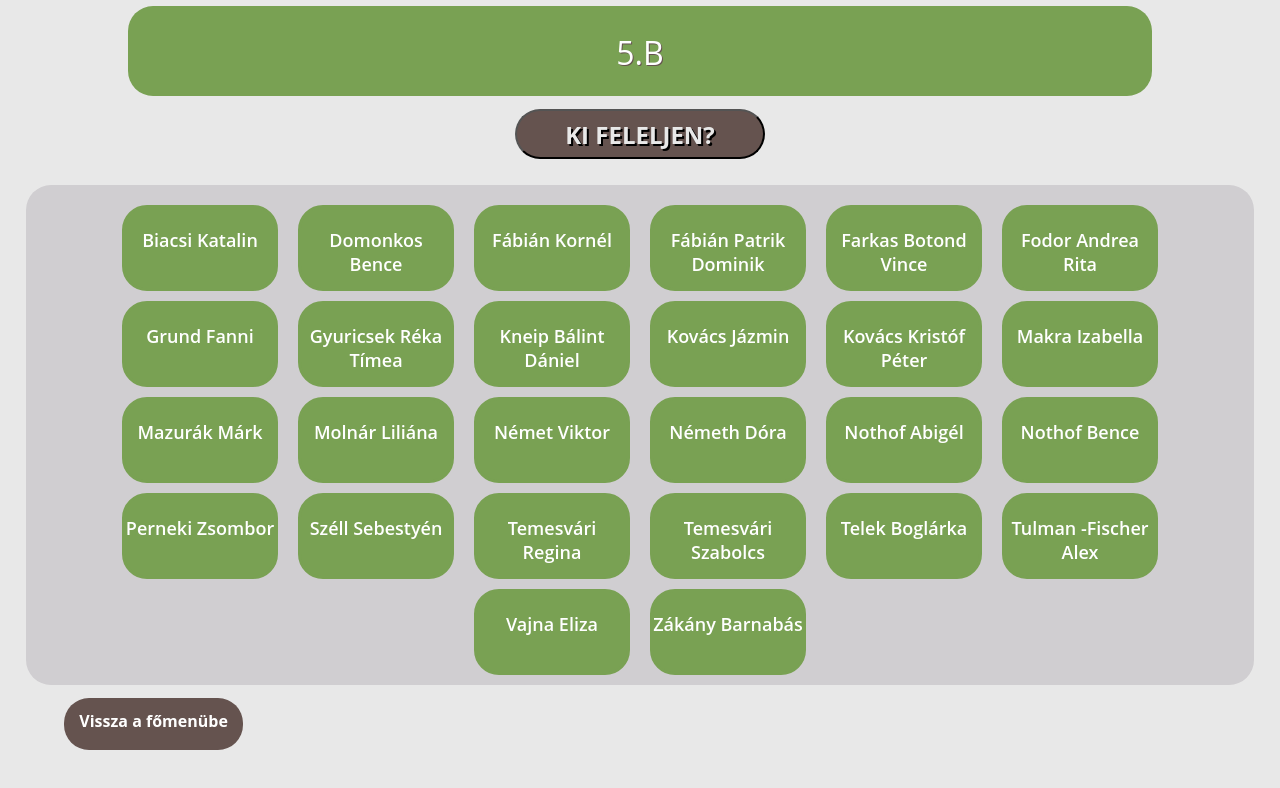
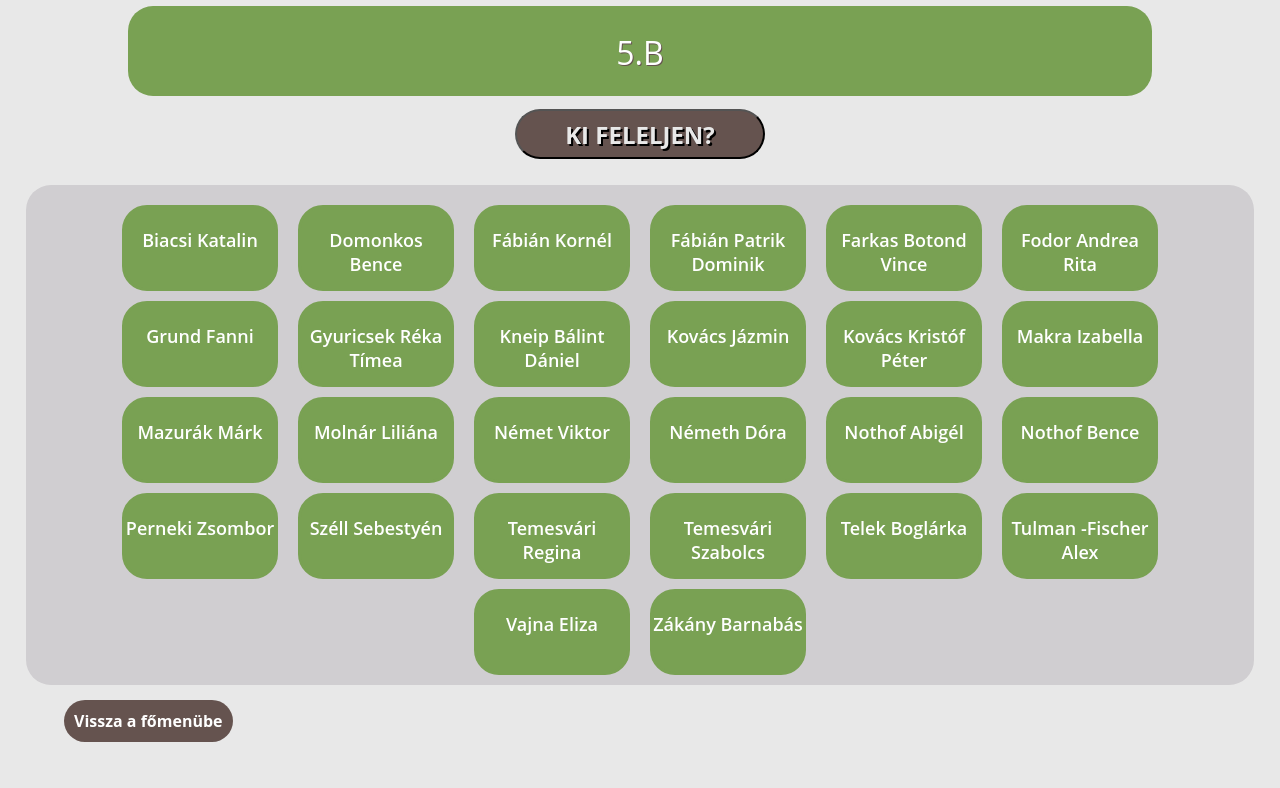
Before and after one commit to Flomm/random-feleles, a website with bundled scripts: page 5b/5b.html in a window 1280 px wide. Built offline with nearby package versions, Linux system fonts and the light colour scheme.

Commit message:
Remove divs around hrefs in htmls and adjust css

```diff
--- a/5b/5b.html
+++ b/5b/5b.html
@@ -17,9 +17,8 @@
     </div>
     <div id="names"></div>
 
-    <div id="back_to_main">
-      <a href="../index.html">Vissza a főmenübe</a>
-    </div>
+    <a href="../index.html" id="back_to_main">Vissza a főmenübe</a>
+
     <script src="bundle.js"></script>
   </body>
 </html>
--- a/5b/styles.css
+++ b/5b/styles.css
@@ -28,7 +28,7 @@ header {
   border-radius: 25px;
   background-color: #d0ced1;
   margin-top: 2%;
-  margin-bottom: 1%;
+  margin-bottom: 2%;
   margin-left: 2%;
   margin-right: 2%;
   padding-left: 20px;
@@ -104,11 +104,12 @@ button:hover {
   font-weight: bold;
   background-color: #65534f;
   border-radius: 25px;
-  padding-top: 12px;
   margin-left: 5%;
   text-align: center;
-  width: 14%;
-  height: 5%;
+  padding-top: 10px;
+  padding-bottom: 10px;
+  padding-right: 10px;
+  padding-left: 10px;
 }
 
 a:link {
--- a/6b/styles.css
+++ b/6b/styles.css
@@ -28,7 +28,7 @@ header {
   border-radius: 25px;
   background-color: #d0ced1;
   margin-top: 2%;
-  margin-bottom: 1%;
+  margin-bottom: 2%;
   margin-left: 2%;
   margin-right: 2%;
   padding-left: 20px;
@@ -104,11 +104,12 @@ button:hover {
   font-weight: bold;
   background-color: #65534f;
   border-radius: 25px;
-  padding-top: 12px;
   margin-left: 5%;
   text-align: center;
-  width: 14%;
-  height: 5%;
+  padding-top: 10px;
+  padding-bottom: 10px;
+  padding-right: 10px;
+  padding-left: 10px;
 }
 
 a:link {
--- a/6c/styles.css
+++ b/6c/styles.css
@@ -28,7 +28,7 @@ header {
   border-radius: 25px;
   background-color: #d0ced1;
   margin-top: 2%;
-  margin-bottom: 1%;
+  margin-bottom: 2%;
   margin-left: 2%;
   margin-right: 2%;
   padding-left: 20px;
@@ -104,11 +104,12 @@ button:hover {
   font-weight: bold;
   background-color: #65534f;
   border-radius: 25px;
-  padding-top: 12px;
   margin-left: 5%;
   text-align: center;
-  width: 14%;
-  height: 5%;
+  padding-top: 10px;
+  padding-bottom: 10px;
+  padding-right: 10px;
+  padding-left: 10px;
 }
 
 a:link {
--- a/7b/styles.css
+++ b/7b/styles.css
@@ -28,7 +28,7 @@ header {
   border-radius: 25px;
   background-color: #d0ced1;
   margin-top: 2%;
-  margin-bottom: 1%;
+  margin-bottom: 2%;
   margin-left: 2%;
   margin-right: 2%;
   padding-left: 20px;
@@ -104,11 +104,12 @@ button:hover {
   font-weight: bold;
   background-color: #65534f;
   border-radius: 25px;
-  padding-top: 12px;
   margin-left: 5%;
   text-align: center;
-  width: 14%;
-  height: 5%;
+  padding-top: 10px;
+  padding-bottom: 10px;
+  padding-right: 10px;
+  padding-left: 10px;
 }
 
 a:link {
--- a/8b/styles.css
+++ b/8b/styles.css
@@ -28,7 +28,7 @@ header {
   border-radius: 25px;
   background-color: #d0ced1;
   margin-top: 2%;
-  margin-bottom: 1%;
+  margin-bottom: 2%;
   margin-left: 2%;
   margin-right: 2%;
   padding-left: 20px;
@@ -105,11 +105,12 @@ button:hover {
   font-weight: bold;
   background-color: #65534f;
   border-radius: 25px;
-  padding-top: 12px;
   margin-left: 5%;
   text-align: center;
-  width: 14%;
-  height: 5%;
+  padding-top: 10px;
+  padding-bottom: 10px;
+  padding-right: 10px;
+  padding-left: 10px;
 }
 
 a:link {
```
Also changed, not shown: 6b/6b.html (+2 -3 lines), 6c/6c.html (+2 -3 lines), 7b/7b.html (+2 -3 lines), 8b/8b.html (+2 -3 lines).
